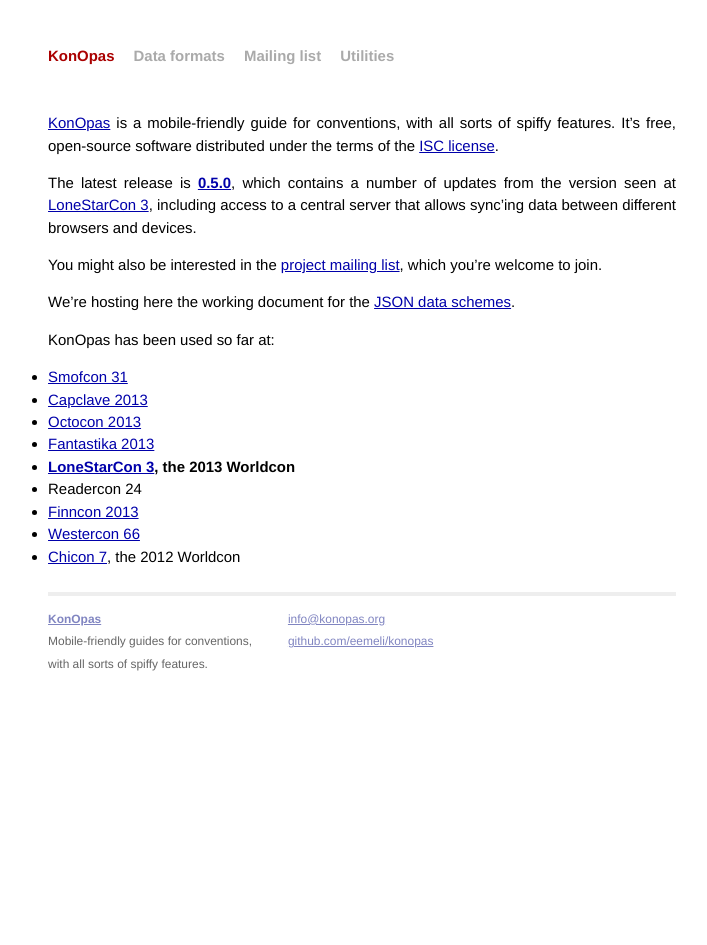
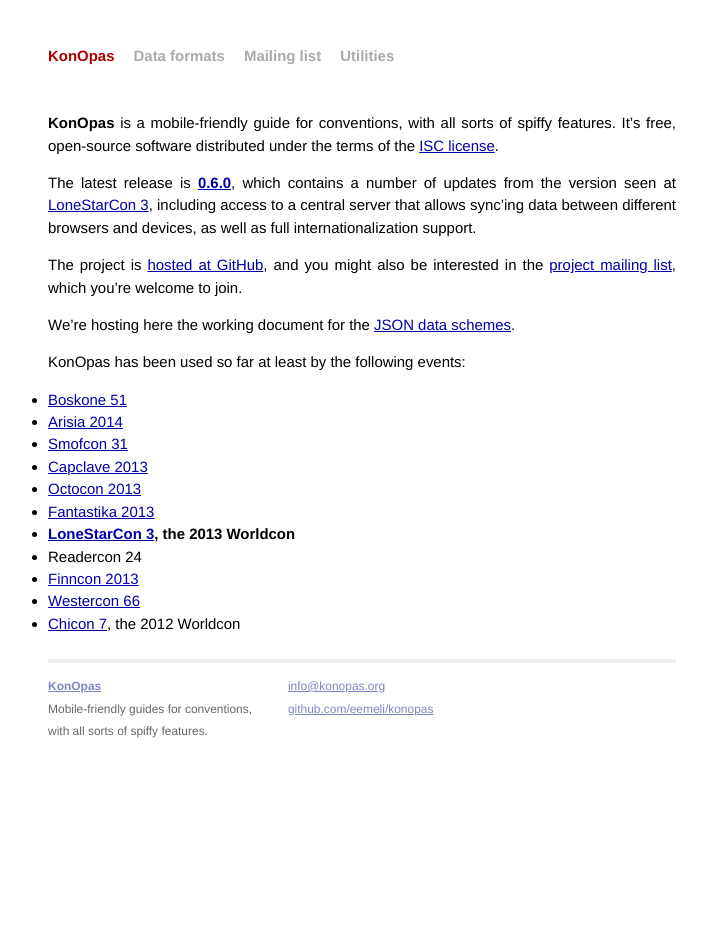
Before and after one commit to konopas/konopas.github.io, a Jekyll site: the page built from index.md, in a window 1280 px wide. Shown: the whole page, without its empty margins (278-985 px from the left). Built offline with Jekyll 4.4.1, drawn with Linux system fonts in a browser that asks for light colours; Markdown is read by kramdown in place of the engine named in the settings.

Commit message:
updated index for 0.6.0

```diff
--- a/index.md
+++ b/index.md
@@ -3,16 +3,18 @@
 title: KonOpas
 ---
 
-[KonOpas](https://github.com/eemeli/konopas) is a mobile-friendly guide for conventions, with all sorts of spiffy features. It's free, open-source software distributed under the terms of the [ISC license](https://github.com/eemeli/konopas/blob/master/LICENSE.txt).
+**KonOpas** is a mobile-friendly guide for conventions, with all sorts of spiffy features. It's free, open-source software distributed under the terms of the [ISC license](https://github.com/eemeli/konopas/blob/master/LICENSE.txt).
 
-The latest release is **[0.5.0](https://github.com/eemeli/konopas/releases/tag/0.5.0)**, which contains a number of updates from the version seen at [LoneStarCon 3](https://github.com/eemeli/konopas/releases/tag/LoneStarCon3), including access to a central server that allows sync'ing data between different browsers and devices.
+The latest release is **[0.6.0](https://github.com/eemeli/konopas/releases/tag/0.6.0)**, which contains a number of updates from the version seen at [LoneStarCon 3](https://github.com/eemeli/konopas/releases/tag/LoneStarCon3), including access to a central server that allows sync'ing data between different browsers and devices, as well as full internationalization support.
 
-You might also be interested in the [project mailing list](https://groups.google.com/forum/#!forum/konopas-dev), which you're welcome to join.
+The project is [hosted at GitHub](https://github.com/eemeli/konopas), and you might also be interested in the [project mailing list](https://groups.google.com/d/forum/konopas-dev), which you're welcome to join.
 
 We're hosting here the working document for the [JSON data schemes](/data-fmt).
 
-KonOpas has been used so far at:
+KonOpas has been used so far at least by the following events:
 
+* [Boskone 51](http://szczesuil.com/konopas/)
+* [Arisia 2014](http://guide.2014.arisia.org/)
 * [Smofcon 31](http://dev.konopas.org/smofcon)
 * [Capclave 2013](http://www.capclave.org/capclave/capclave13/konopas/)
 * [Octocon 2013](http://www.octocon.com/app/)
```
